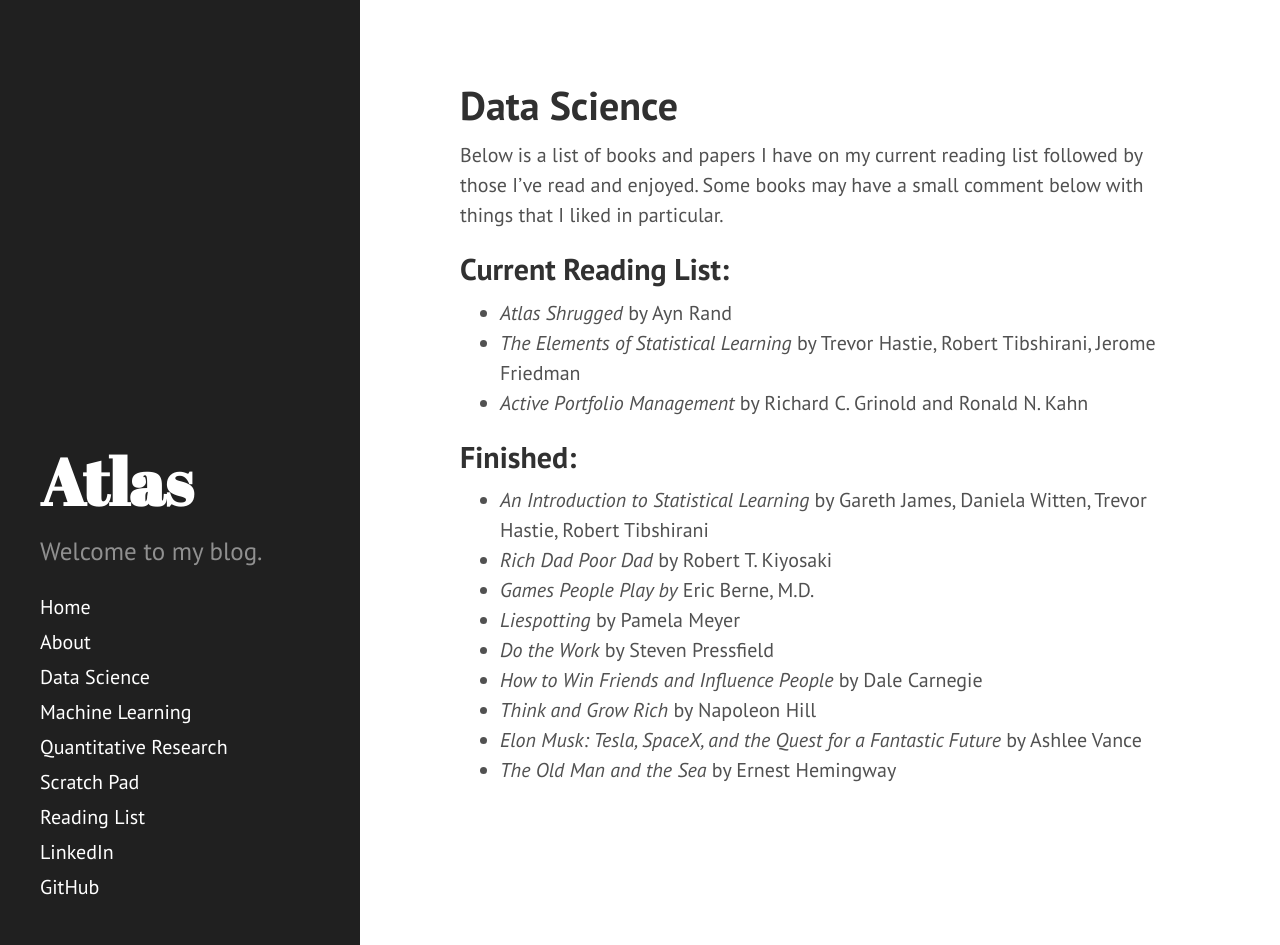
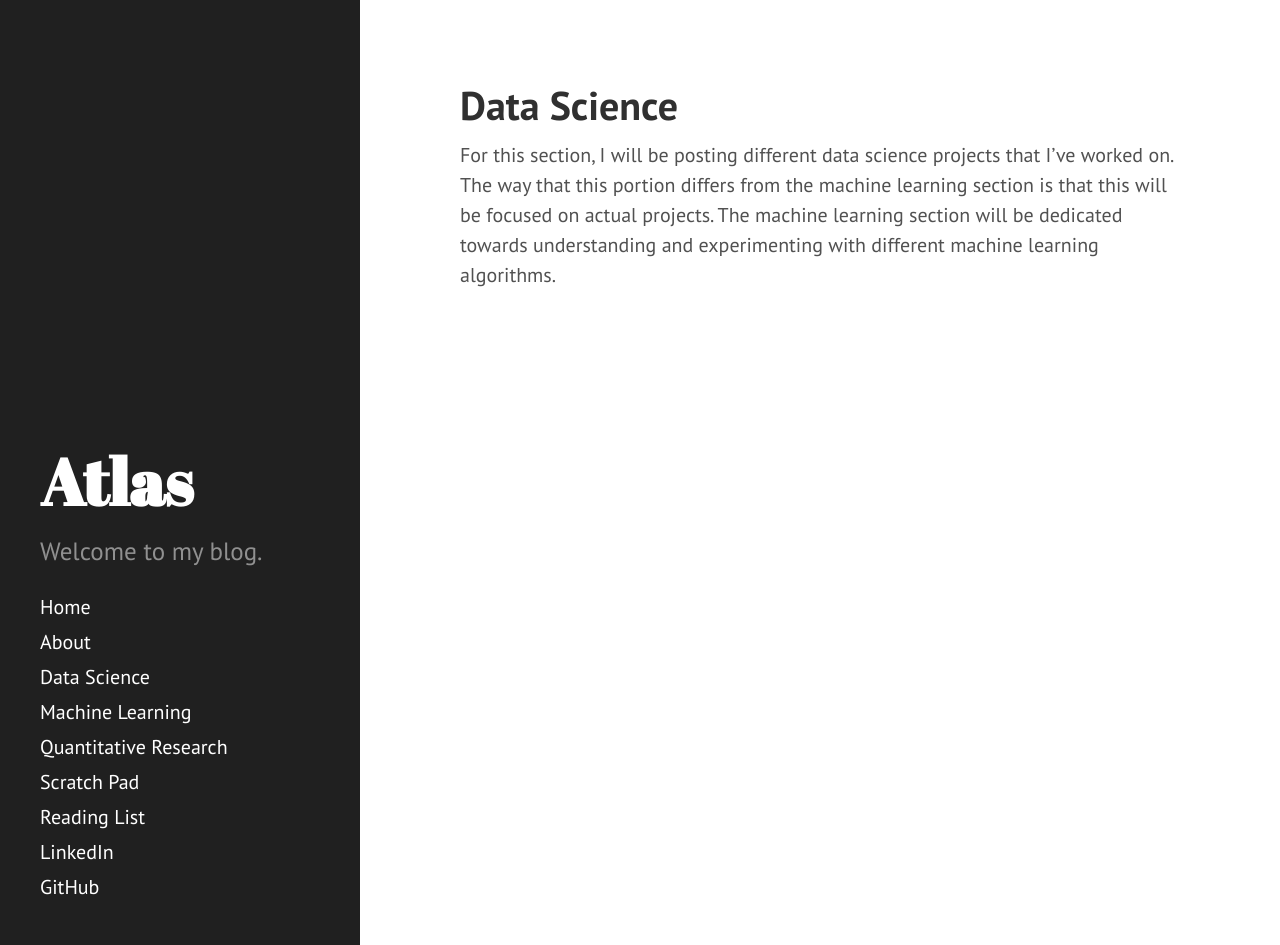
Before and after one commit to JonathanJohann/Research, a Jekyll site: the page built from Data_Science.md, in a window 1280 px wide and 945 px high. Built offline with Jekyll 4.4.1, drawn with Linux system fonts in a browser that asks for light colours; Markdown is read by kramdown in place of the engine named in the settings.

Commit message:
Update Data_Science.md

```diff
--- a/Data_Science.md
+++ b/Data_Science.md
@@ -3,23 +3,4 @@
 title: Data Science
 ---
 
-Below is a list of books and papers I have on my current reading list followed by those I've read and enjoyed. Some books may have a small comment below with things that I liked in particular.
-
-## Current Reading List:
-* *Atlas Shrugged* by Ayn Rand
-* *The Elements of Statistical Learning* by Trevor Hastie, Robert Tibshirani, Jerome Friedman
-* *Active Portfolio Management* by Richard C. Grinold and Ronald N. Kahn
-
-
-
-
-## Finished:
-* *An Introduction to Statistical Learning* by Gareth James, Daniela Witten, Trevor Hastie, Robert Tibshirani
-* *Rich Dad Poor Dad* by Robert T. Kiyosaki
-* *Games People Play by* Eric Berne, M.D.
-* *Liespotting* by Pamela Meyer
-* *Do the Work* by Steven Pressfield
-* *How to Win Friends and Influence People* by Dale Carnegie
-* *Think and Grow Rich* by Napoleon Hill
-* *Elon Musk: Tesla, SpaceX, and the Quest for a Fantastic Future* by Ashlee Vance
-* *The Old Man and the Sea* by Ernest Hemingway
+For this section, I will be posting different data science projects that I've worked on. The way that this portion differs from the machine learning section is that this will be focused on actual projects. The machine learning section will be dedicated towards understanding and experimenting with different machine learning algorithms.
```
